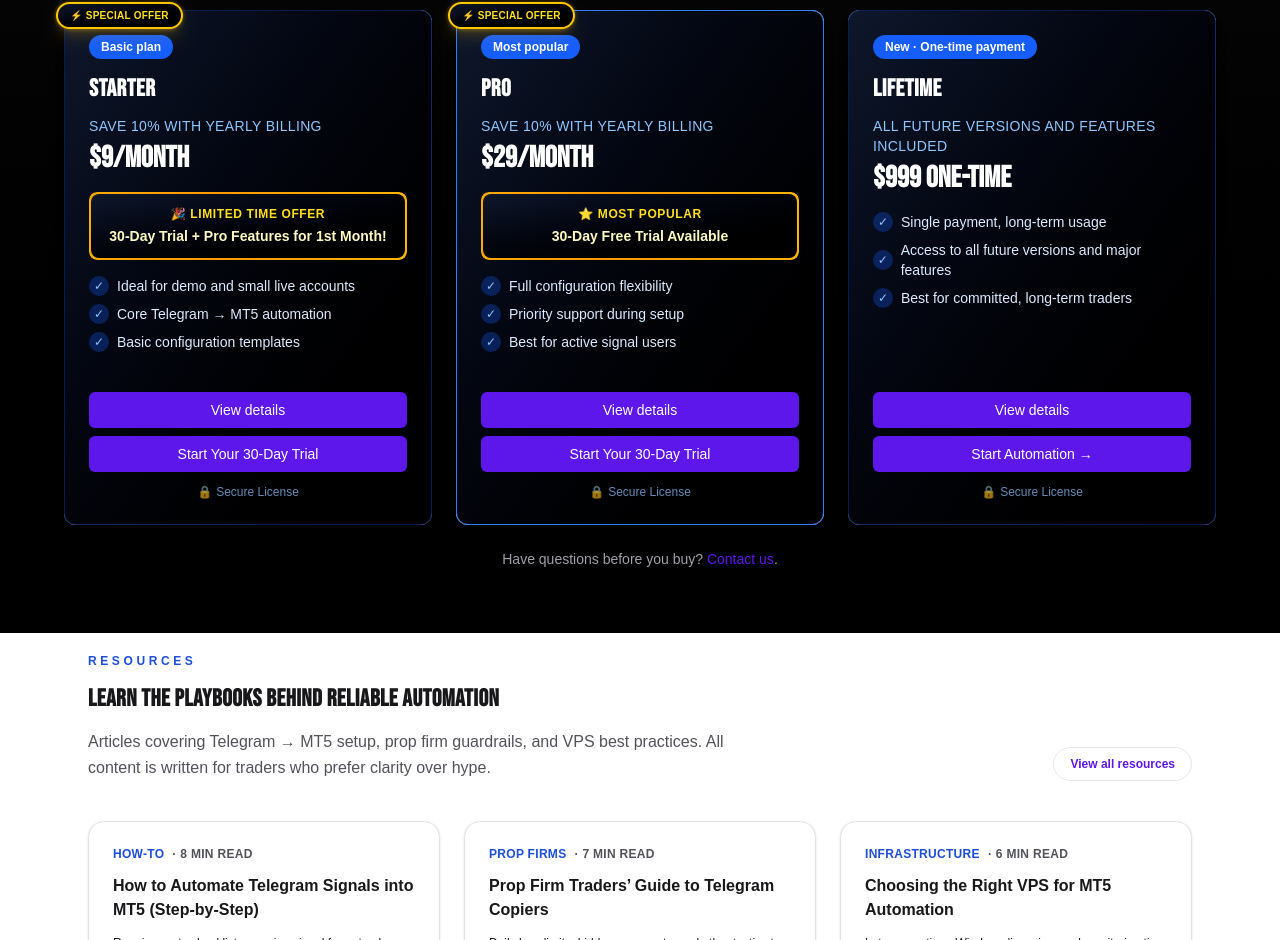
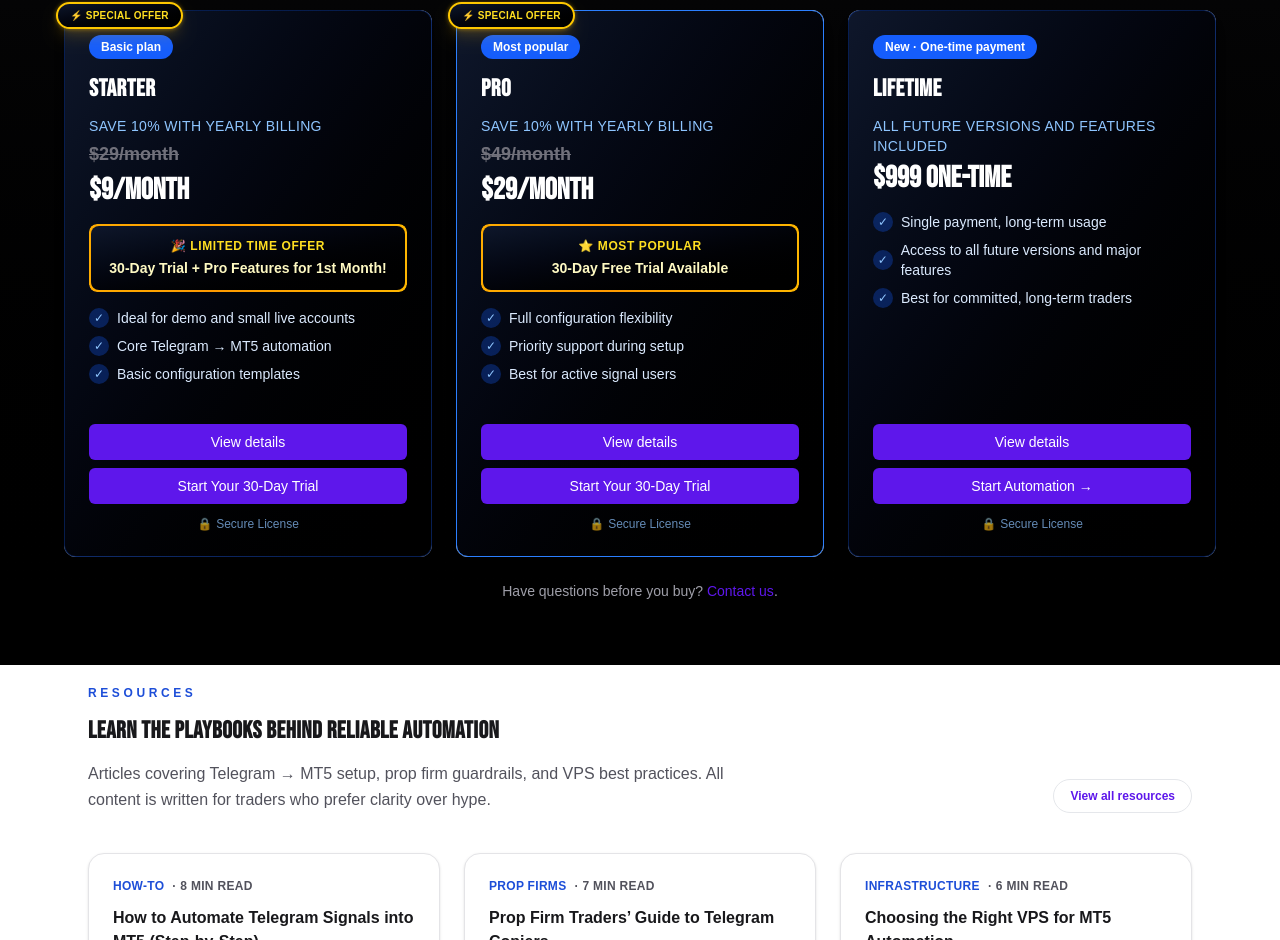
Before and after one commit to Appsbydare/Signal_Trading_Bots, a Next.js app: page / in a window 1280 px wide. Shown: the part 4288-5228 px from the top of the page. Built offline with nearby package versions, Linux system fonts and the light colour scheme; no server answers.

Commit message:
price updates

```diff
--- a/src/components/DarkProductCard.tsx
+++ b/src/components/DarkProductCard.tsx
@@ -132,9 +132,24 @@ export function DarkProductCard({
         </p>
 
         {/* Price */}
-        <p className="mb-4 text-3xl font-bold text-white" style={{ fontFamily: "var(--font-heading)" }}>
-          {price}
-        </p>
+        <div className="mb-4">
+          {/* Show strikethrough original price for Starter and Pro */}
+          {(name === "Starter" || name === "Pro") && (
+            <p className="text-lg font-semibold text-zinc-500 line-through mb-1">
+              {name === "Starter"
+                ? billingInterval === "monthly"
+                  ? "$29/month"
+                  : "$348/year"
+                : billingInterval === "monthly"
+                  ? "$49/month"
+                  : "$588/year"
+              }
+            </p>
+          )}
+          <p className="text-3xl font-bold text-white" style={{ fontFamily: "var(--font-heading)" }}>
+            {price}
+          </p>
+        </div>
 
         {/* Trial Offer Banner */}
         {(showPromoOffer || (featured && !isCurrentPlan)) && (
```
